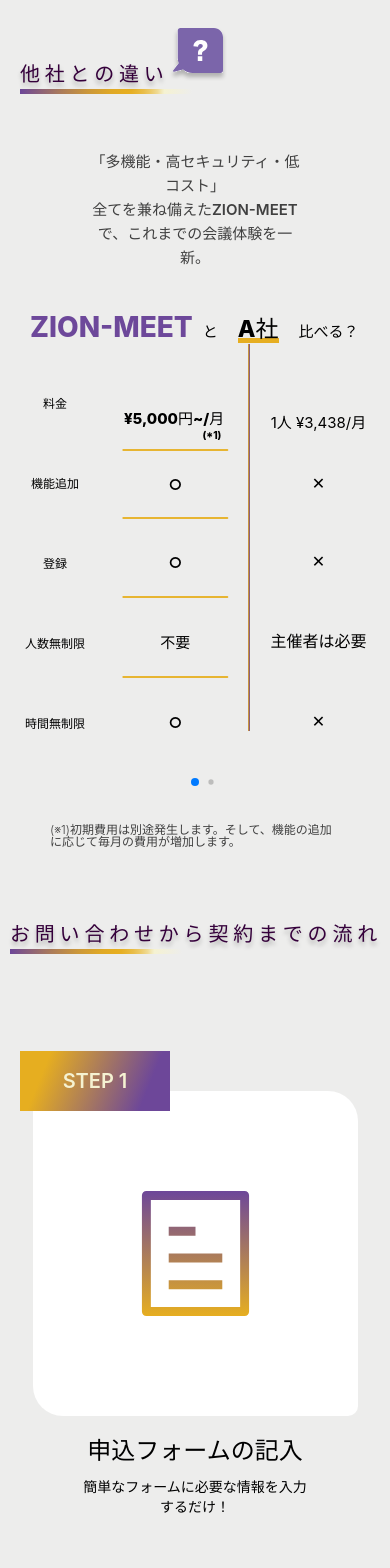
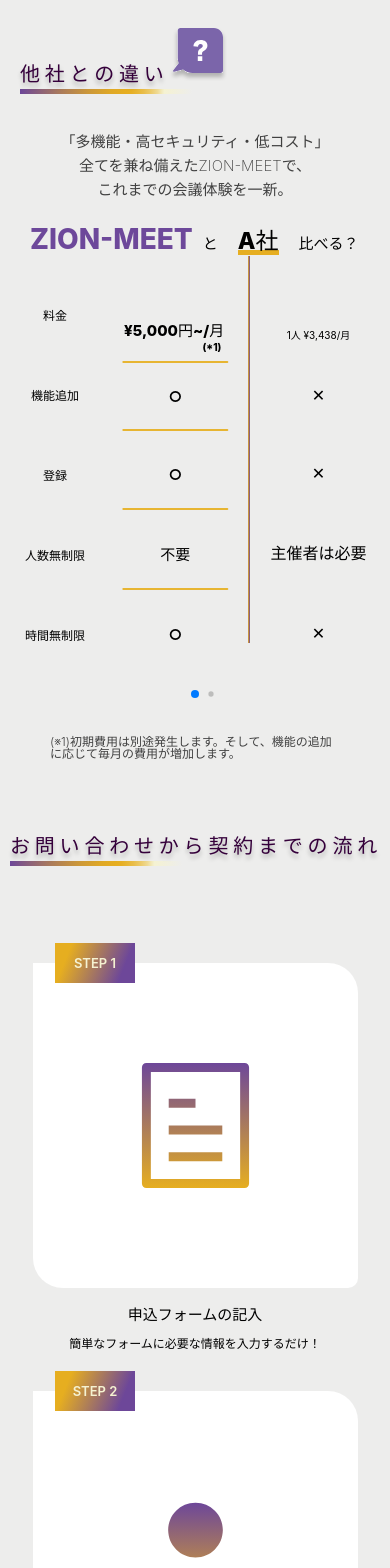
Before and after one commit to Ria923/Zion-Meet, a React (Vite) app: page / in a window 390 px wide. Shown: the part 6040-7608 px from the top of the page. Built offline with nearby package versions, Linux system fonts and the light colour scheme.

Commit message:
Updated for Mac

```diff
--- a/src/sections/contactus/ContactUs.jsx
+++ b/src/sections/contactus/ContactUs.jsx
@@ -25,7 +25,9 @@
           <p className={Contactusstyle.Contactuscontant}>
             「多機能・高セキュリティ・低コスト」
             <br />
-            全てを兼ね備えたZION-MEETで、これまでの会議体験を一新。
+            全てを兼ね備えたZION-MEETで、
+            <br />
+            これまでの会議体験を一新。
           </p>
         </div>
 
--- a/src/sections/contactus/ContactUs.module.css
+++ b/src/sections/contactus/ContactUs.module.css
@@ -377,14 +377,13 @@
   }
 
   .Contactuscontant {
-    display: flex; /* 設為 flex 容器 */
-    justify-content: center; /* 水平居中 */
-    align-items: center; /* 垂直居中 */
     text-align: center; /* 文字水平居中 */
-    width: 60%; /* 確保內容佔滿寬度 */
+    width: 95%; /* 確保內容佔滿寬度 */
     font-size: 15px;
-    margin: 20px;
-    padding: 20px 20px;
+    margin-bottom: 20px;
+    margin-top: 20px;
+    font-weight: 200;
+    font-family: inter;
   }
 
   .Comparison {
@@ -556,7 +555,7 @@
 
   .MobileAcont {
     font-style: inter;
-    font-size: 15px;
+    font-size: 10px;
     line-height: 10px; /* 400% */
     padding-top: 10px;
   }
--- a/src/sections/inquiry/Inquiry.module.css
+++ b/src/sections/inquiry/Inquiry.module.css
@@ -206,31 +206,29 @@
     display: flex;
     flex-direction: column;
     align-items: center;
-    width: 60%;
+    width: 76%;
     height: auto;
     margin: 0 auto;
-    padding: 20px 10px;
     background: none;
     box-shadow: none;
   }
 
   /* STEPNumber 样式保持不变 */
   .StepNumber {
-    width: 150px;
-    height: 60px;
+    width: 80px;
+    height: 40px;
     display: flex;
     justify-content: center;
     align-items: center;
     color: #f5f2d2;
     font-style: inter;
-    font-size: 16px;
+    font-size: 13px;
     font-weight: 600;
     text-align: center;
     background: linear-gradient(112deg, #e6ae20 17.81%, #6d4799 82.19%);
     position: relative;
     top: 20px;
     left: -100px;
-    font-size: 20px;
   }
 
   /* StepIcon 样式调整 */
@@ -256,6 +254,7 @@
   .StepTitleContainer {
     text-align: left;
   }
+
   .TitleStyle1,
   .TitleStyle2,
   .TitleStyle3,
@@ -268,6 +267,7 @@
 
   h4 {
     font-family: inter;
+    font-size: 15px;
     margin: 0;
   }
 
@@ -275,6 +275,8 @@
     margin: 0;
     max-width: 100%;
     font-family: inter;
+    font-size: 12px;
+    padding: 0;
   }
   .DescriptionStyle1,
   .DescriptionStyle2,
```
